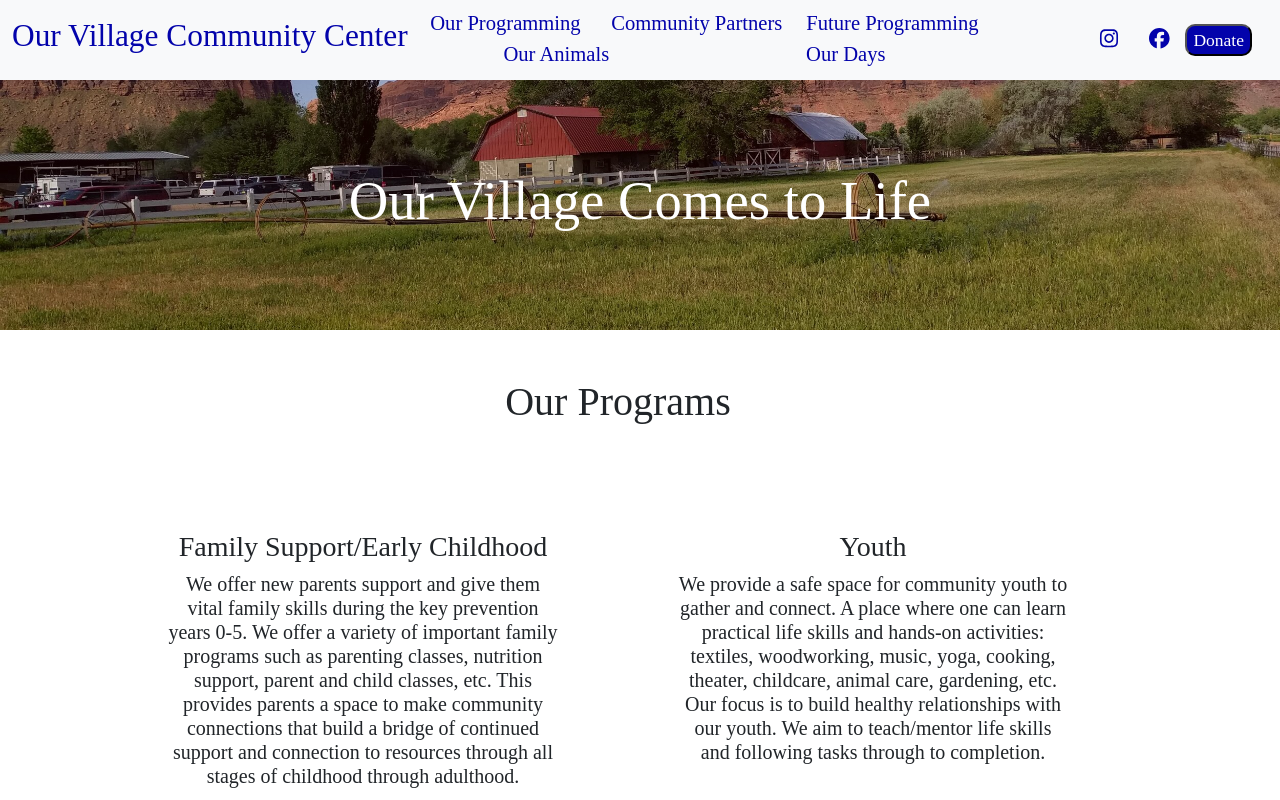
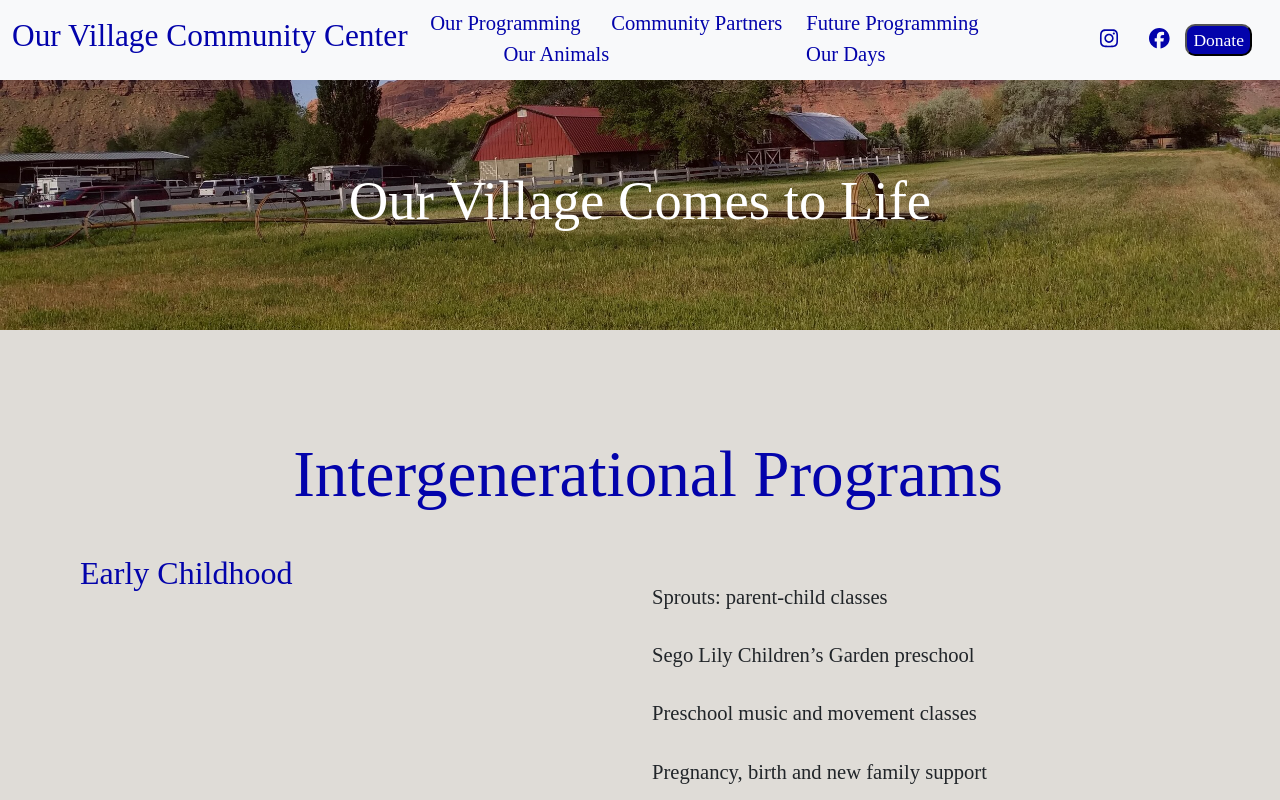
Before and after one commit to Sheilabob/OurVillageCopy, a React (Create React App) app: page /ourProgramming in a window 1280 px wide. Shown: the top 800 px of the page. Built offline with nearby package versions, Linux system fonts and the light colour scheme.

Commit message:
intergeneraltional programming header section

```diff
--- a/src/App.css
+++ b/src/App.css
@@ -287,3 +287,37 @@ h4 {
   font-weight: normal;
   padding: 10%;
 }
+
+.igp {
+  background-color: #dfdcd7;
+  margin: 0;
+  padding: 5%;
+  background-size: cover;
+  width: 100%;
+}
+
+.igp-title {
+  color: #0303ab;
+  text-align: center;
+  font-size: calc((4.2 - 1) * 1.2vw + 1rem);
+  font-weight: lighter;
+  padding: 17px;
+}
+
+.igp-subtitle {
+  color: #0303ab;
+  font-weight: lighter;
+  text-align: left;
+}
+
+.igp-list {
+  list-style-type: none;
+  text-align: left;
+  padding: 0;
+  margin: 0;
+}
+
+.igp-list-item {
+  margin-top: 5%;
+  font-size: calc((1.3 - 1) * 1.2vw + 1rem);
+}
--- /dev/null
+++ b/src/Components/IntergenerationalProgramsTopEC.js
@@ -0,0 +1,36 @@
+import React from "react";
+import { Container, Row, Col } from "react-bootstrap";
+
+
+export default function IntergenerationalProgramsTopEC() {
+    return (
+        <div className="igp">
+            <Row className="m-3">
+                    <h1 className="m-2 igp-title">
+                        Intergenerational Programs
+                    </h1>
+            </Row>
+            <Row className="m-1">
+                <Col className="igp-subtitle">
+                    <h2>Early Childhood</h2>
+                </Col>
+                <Col xs={12} md={6}>
+                    <ul className="igp-list">
+                        <li className="igp-list-item">
+                        Sprouts: parent-child classes
+                        </li>
+                        <li className="igp-list-item">
+                        Sego Lily Children’s Garden preschool
+                        </li>
+                        <li className="igp-list-item">
+                        Preschool music and movement classes
+                        </li>
+                        <li className="igp-list-item">
+                        Pregnancy, birth and new family support
+                        </li>
+                    </ul>
+                </Col>
+            </Row>
+        </div>
+    )
+}
--- a/src/Pages/ProgrammingPage.js
+++ b/src/Pages/ProgrammingPage.js
@@ -1,6 +1,7 @@
 import React from 'react';
 
 import HomeOurPrograms from '../Components/HomeOurPrograms';
+import IntergenerationalProgramsTopEC from '../Components/IntergenerationalProgramsTopEC';
 import ProgramHero from '../Components/ProgramHero';
 
 
@@ -9,6 +10,7 @@ export default function ProgrammingPage() {
     return (
         <>
             <ProgramHero />
+            <IntergenerationalProgramsTopEC />
             <HomeOurPrograms />
 
 
```
